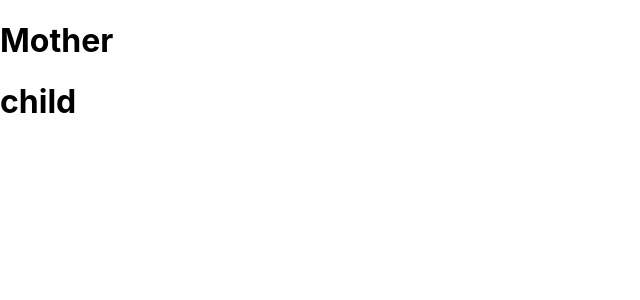
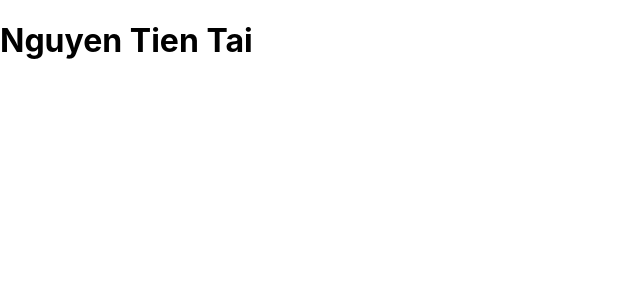
Before and after one commit to fdhhhdjd/Class_ReactJs, a React (Create React App) app: page / in a window 1280 px wide. Shown: the top 300 px of the page, without its empty margins (0-640 px from the left). Built offline with nearby package versions, Linux system fonts and the light colour scheme.

Commit message:
#19 useContext

```diff
--- a/src/App.js
+++ b/src/App.js
@@ -11,7 +11,8 @@ import React, { Fragment } from "react";
 // import UseTransition from "./hooks/useTransition/useTransition";
 // import UseDeferredValue from "./hooks/useDeferredValue/useDeferredValue";
 // import UseMemo from "./hooks/useMemo/useMemo";
-import UseImperativeHandle from "./hooks/useImperativeHandle/useImperativeHandle";
+// import UseImperativeHandle from "./hooks/useImperativeHandle/useImperativeHandle";
+import UseContext from "./hooks/useContext/userContext";
 
 ///* HOC
 // import Memo from "./Hoc/memo/memo";
@@ -50,7 +51,10 @@ function App() {
       {/* <UseMemo /> */}
 
       {/* 10. useImperativeHandle*/}
-      <UseImperativeHandle />
+      {/* <UseImperativeHandle /> */}
+
+      {/* 11. useContext*/}
+      <UseContext />
     </Fragment>
   );
 }
--- /dev/null
+++ b/src/hooks/useContext/learn_1/index.js
@@ -0,0 +1,18 @@
+//* React
+import React from "react";
+
+//* Store
+import { useContextLearn } from "../store";
+
+const Learn_1 = () => {
+  const { data_list } = useContextLearn();
+  return (
+    <>
+      <div>
+        <h1>{data_list.name}</h1>
+      </div>
+    </>
+  );
+};
+
+export default Learn_1;
--- /dev/null
+++ b/src/hooks/useContext/store/index.js
@@ -0,0 +1,30 @@
+//* React
+import { createContext, useContext, useState } from "react";
+
+//* Create Context
+export const store_learn_context = createContext();
+
+//* Give Store Context
+export const useContextLearn = () => useContext(store_learn_context);
+
+export const DataProviderLearn = ({ children }) => {
+  const [lists, setLists] = useState({
+    name: "Nguyen Tien Tai",
+    age: 23,
+  });
+
+  //* Data
+  const data = {
+    data_list: lists,
+  };
+
+  //* Name conText
+  store_learn_context.displayName = "Learn useContext";
+
+  //* Use Context Global
+  return (
+    <store_learn_context.Provider value={data}>
+      {children}
+    </store_learn_context.Provider>
+  );
+};
--- /dev/null
+++ b/src/hooks/useContext/userContext.js
@@ -0,0 +1,17 @@
+//* React
+import React, { Fragment } from "react";
+
+//* Hook
+import LearnOne from "./learn_1";
+import { DataProviderLearn } from "./store";
+const UserContext = () => {
+  return (
+    <Fragment>
+      <DataProviderLearn>
+        <LearnOne />
+      </DataProviderLearn>
+    </Fragment>
+  );
+};
+
+export default UserContext;
```
